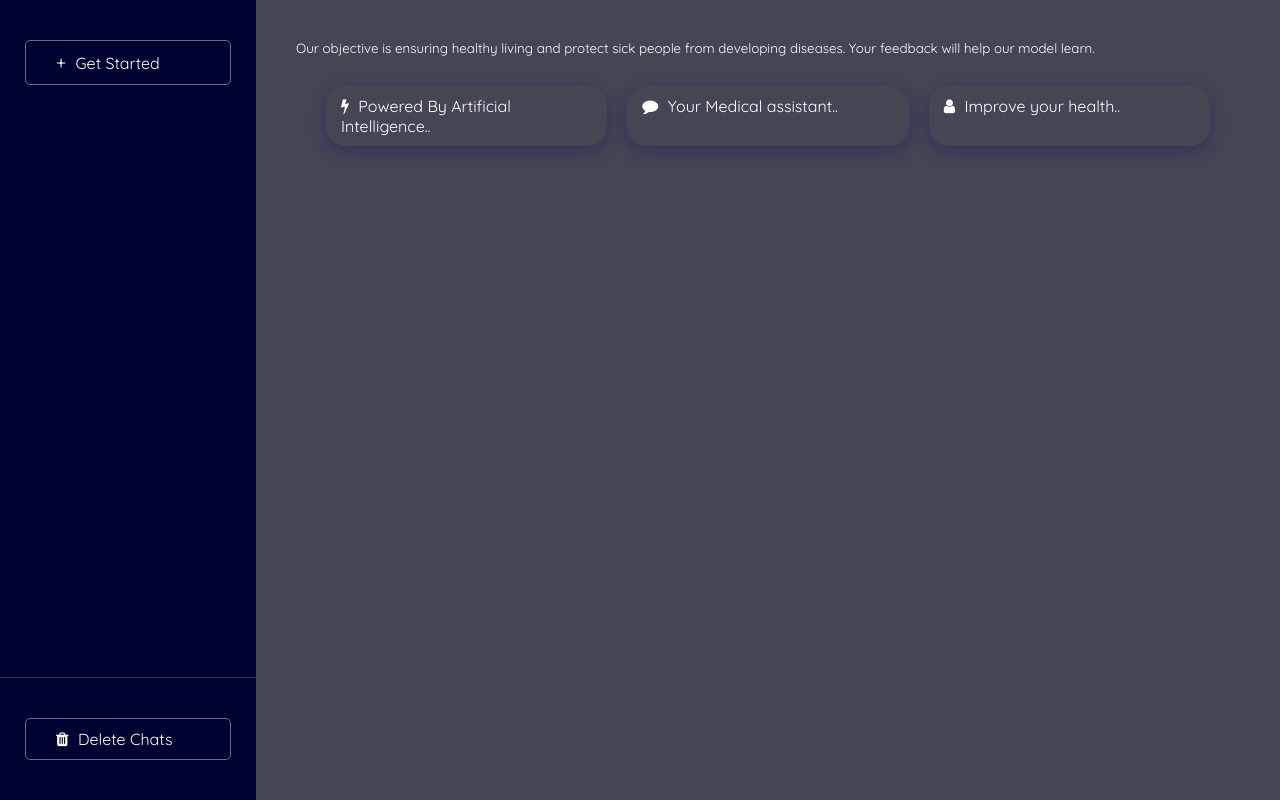
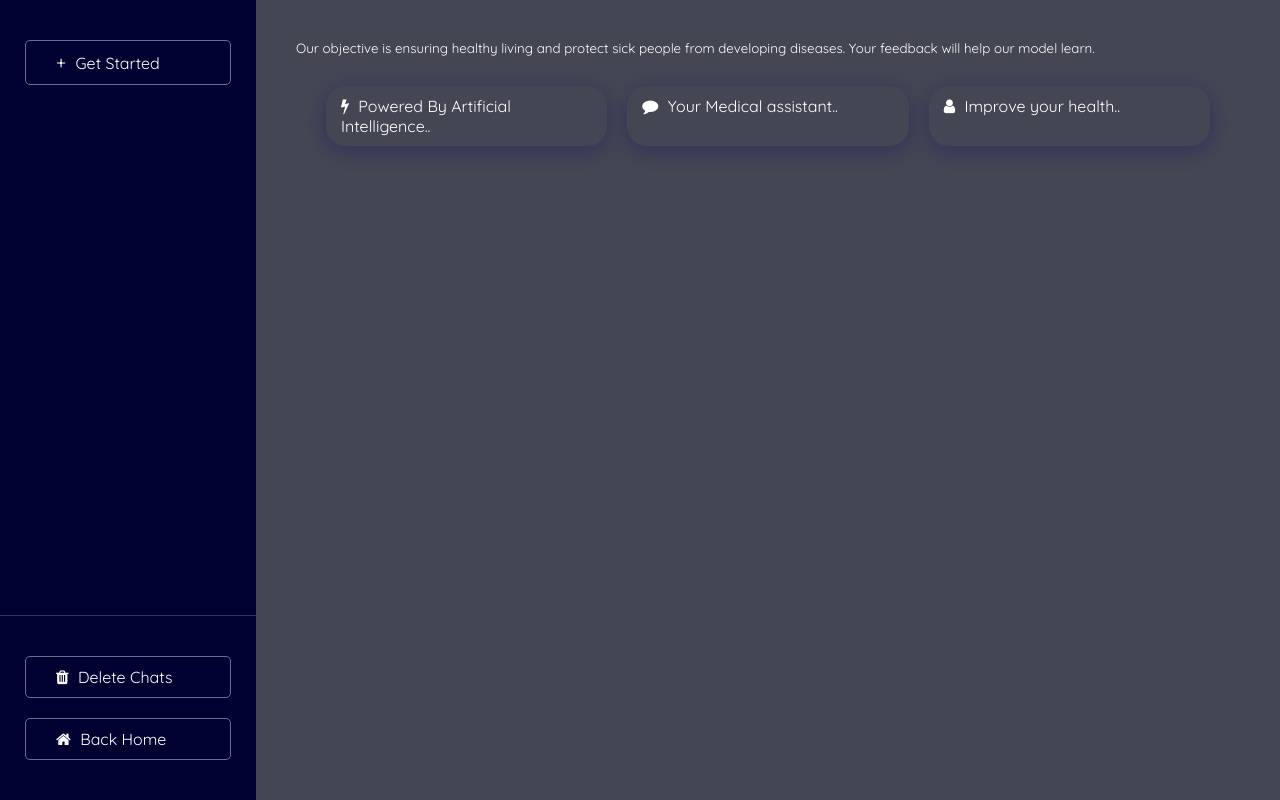
Before and after one commit to imrany/medical-assistant, a Node server app: page /playground in a window 1280 px wide. Run offline with Node 20, Linux system fonts and the light colour scheme; some web fonts are replaced.

Commit message:
done creating landing page

```diff
--- a/public/js/playground.js
+++ b/public/js/playground.js
@@ -144,3 +144,7 @@ sendRequest.addEventListener('submit',async(e)=>{
         },8000)
     }
 })
+
+document.querySelector('.back-home').addEventListener('click',()=>{
+    window.location.href='/'
+})
--- a/views/playground.ejs
+++ b/views/playground.ejs
@@ -8,7 +8,8 @@
             </ul>
             <div class="info">
                 <ul>
-                    <li class="clear-screen"><i class="fa fa-trash add"></i> Delete Chats</li>
+                    <li class="clear-screen"><i class="fa fa-trash add"></i> Delete Chats</li><br/>
+                    <li class="back-home"><i class="fa fa-home add"></i> Back Home</li>
                 </ul>
             </div>
         </div>
```
